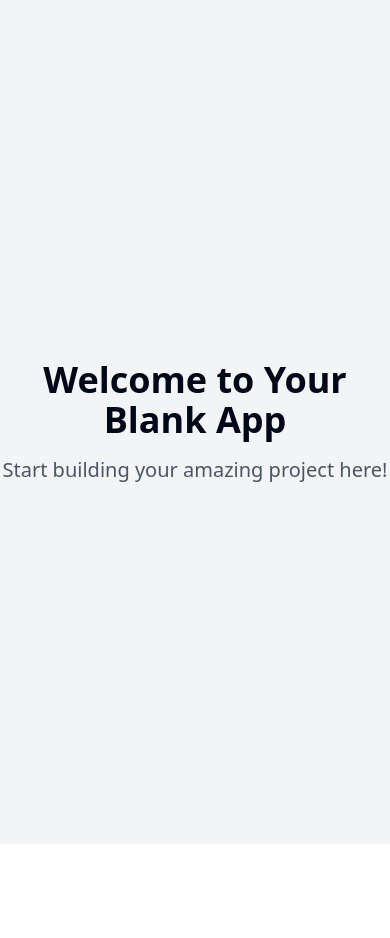
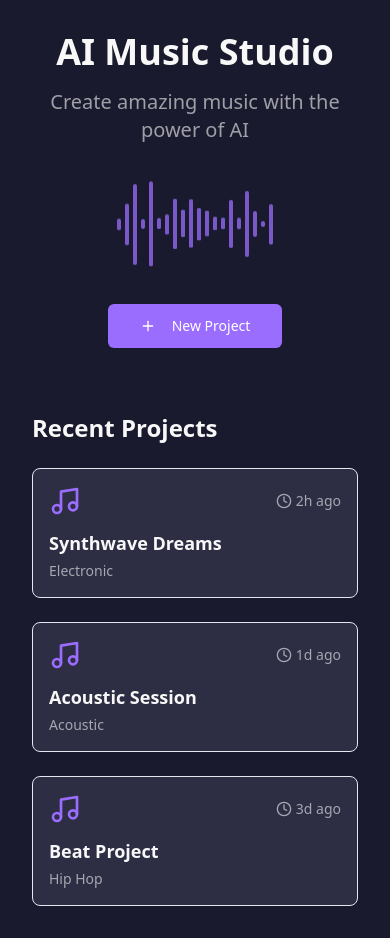
Before and after one commit to themalagasywizard/sound-sculptor-guide, a React (Vite) app: page / in a window 390 px wide. Before the commit the page ends 844 px from the top, so only its background shows below. Built offline with nearby package versions, Linux system fonts and the light colour scheme.

Commit message:
Add UI/UX Design Guide
Implement design objectives and key screens for the AI-Powered DAW MVP, focusing on simplifying complexity, highlighting AI features, and ensuring responsive design for various devices.
[skip gpt_engineer]

```diff
--- /dev/null
+++ b/src/components/ProjectCard.tsx
@@ -0,0 +1,32 @@
+import { Card } from "@/components/ui/card";
+import { Music, Clock } from "lucide-react";
+
+interface ProjectCardProps {
+  name: string;
+  genre: string;
+  lastModified: string;
+  onClick: () => void;
+}
+
+const ProjectCard = ({ name, genre, lastModified, onClick }: ProjectCardProps) => {
+  return (
+    <Card
+      className="p-4 bg-daw-secondary hover:bg-opacity-80 transition-all cursor-pointer group"
+      onClick={onClick}
+    >
+      <div className="flex items-center justify-between mb-3">
+        <Music className="w-8 h-8 text-daw-accent" />
+        <div className="flex items-center text-sm text-daw-text/60">
+          <Clock className="w-4 h-4 mr-1" />
+          {lastModified}
+        </div>
+      </div>
+      <h3 className="text-lg font-semibold text-daw-text mb-1 group-hover:text-daw-accent transition-colors">
+        {name}
+      </h3>
+      <p className="text-sm text-daw-text/60">{genre}</p>
+    </Card>
+  );
+};
+
+export default ProjectCard;
--- /dev/null
+++ b/src/components/WaveformVisualizer.tsx
@@ -0,0 +1,20 @@
+import React from "react";
+
+const WaveformVisualizer = () => {
+  return (
+    <div className="flex items-center justify-center gap-1 h-24">
+      {[...Array(20)].map((_, i) => (
+        <div
+          key={i}
+          className="w-1 bg-daw-accent opacity-75 rounded-full animate-wave"
+          style={{
+            height: `${Math.random() * 100}%`,
+            animationDelay: `${i * 0.1}s`,
+          }}
+        />
+      ))}
+    </div>
+  );
+};
+
+export default WaveformVisualizer;
--- a/src/pages/Index.tsx
+++ b/src/pages/Index.tsx
@@ -1,11 +1,44 @@
-// Update this page (the content is just a fallback if you fail to update the page)
+import { Button } from "@/components/ui/button";
+import { Plus } from "lucide-react";
+import WaveformVisualizer from "@/components/WaveformVisualizer";
+import ProjectCard from "@/components/ProjectCard";
 
 const Index = () => {
+  const recentProjects = [
+    { name: "Synthwave Dreams", genre: "Electronic", lastModified: "2h ago" },
+    { name: "Acoustic Session", genre: "Acoustic", lastModified: "1d ago" },
+    { name: "Beat Project", genre: "Hip Hop", lastModified: "3d ago" },
+  ];
+
   return (
-    <div className="min-h-screen flex items-center justify-center bg-gray-100">
-      <div className="text-center">
-        <h1 className="text-4xl font-bold mb-4">Welcome to Your Blank App</h1>
-        <p className="text-xl text-gray-600">Start building your amazing project here!</p>
+    <div className="min-h-screen bg-daw-background text-daw-text p-8">
+      <div className="max-w-6xl mx-auto">
+        <div className="text-center mb-12">
+          <h1 className="text-4xl font-bold mb-4">AI Music Studio</h1>
+          <p className="text-xl text-daw-text/60 mb-8">
+            Create amazing music with the power of AI
+          </p>
+          <WaveformVisualizer />
+          <Button
+            className="mt-8 bg-daw-accent hover:bg-daw-accent/80 text-white"
+            size="lg"
+          >
+            <Plus className="mr-2 h-5 w-5" /> New Project
+          </Button>
+        </div>
+
+        <div className="mt-16">
+          <h2 className="text-2xl font-semibold mb-6">Recent Projects</h2>
+          <div className="grid grid-cols-1 md:grid-cols-2 lg:grid-cols-3 gap-6">
+            {recentProjects.map((project) => (
+              <ProjectCard
+                key={project.name}
+                {...project}
+                onClick={() => console.log("Opening project:", project.name)}
+              />
+            ))}
+          </div>
+        </div>
       </div>
     </div>
   );
--- a/tailwind.config.ts
+++ b/tailwind.config.ts
@@ -12,85 +12,88 @@ export default {
   theme: {
     container: {
       center: true,
-			padding: '2rem',
+      padding: "2rem",
       screens: {
-				'2xl': '1400px'
-			}
+        "2xl": "1400px",
+      },
     },
     extend: {
       colors: {
-				border: 'hsl(var(--border))',
-				input: 'hsl(var(--input))',
-				ring: 'hsl(var(--ring))',
-				background: 'hsl(var(--background))',
-				foreground: 'hsl(var(--foreground))',
+        border: "hsl(var(--border))",
+        input: "hsl(var(--input))",
+        ring: "hsl(var(--ring))",
+        background: "hsl(var(--background))",
+        foreground: "hsl(var(--foreground))",
+        daw: {
+          background: "#1A1A2E",
+          accent: "#9B6DFF",
+          secondary: "#2D2D44",
+          text: "#F8F8F8",
+        },
         primary: {
-					DEFAULT: 'hsl(var(--primary))',
-					foreground: 'hsl(var(--primary-foreground))'
+          DEFAULT: "hsl(var(--primary))",
+          foreground: "hsl(var(--primary-foreground))",
         },
         secondary: {
-					DEFAULT: 'hsl(var(--secondary))',
-					foreground: 'hsl(var(--secondary-foreground))'
+          DEFAULT: "hsl(var(--secondary))",
+          foreground: "hsl(var(--secondary-foreground))",
         },
         destructive: {
-					DEFAULT: 'hsl(var(--destructive))',
-					foreground: 'hsl(var(--destructive-foreground))'
+          DEFAULT: "hsl(var(--destructive))",
+          foreground: "hsl(var(--destructive-foreground))",
         },
         muted: {
-					DEFAULT: 'hsl(var(--muted))',
-					foreground: 'hsl(var(--muted-foreground))'
+          DEFAULT: "hsl(var(--muted))",
+          foreground: "hsl(var(--muted-foreground))",
         },
         accent: {
-					DEFAULT: 'hsl(var(--accent))',
-					foreground: 'hsl(var(--accent-foreground))'
+          DEFAULT: "hsl(var(--accent))",
+          foreground: "hsl(var(--accent-foreground))",
         },
         popover: {
-					DEFAULT: 'hsl(var(--popover))',
-					foreground: 'hsl(var(--popover-foreground))'
+          DEFAULT: "hsl(var(--popover))",
+          foreground: "hsl(var(--popover-foreground))",
         },
         card: {
-					DEFAULT: 'hsl(var(--card))',
-					foreground: 'hsl(var(--card-foreground))'
+          DEFAULT: "hsl(var(--card))",
+          foreground: "hsl(var(--card-foreground))",
         },
         sidebar: {
-					DEFAULT: 'hsl(var(--sidebar-background))',
-					foreground: 'hsl(var(--sidebar-foreground))',
-					primary: 'hsl(var(--sidebar-primary))',
-					'primary-foreground': 'hsl(var(--sidebar-primary-foreground))',
-					accent: 'hsl(var(--sidebar-accent))',
-					'accent-foreground': 'hsl(var(--sidebar-accent-foreground))',
-					border: 'hsl(var(--sidebar-border))',
-					ring: 'hsl(var(--sidebar-ring))'
-				}
+          DEFAULT: "hsl(var(--sidebar-background))",
+          foreground: "hsl(var(--sidebar-foreground))",
+          primary: "hsl(var(--sidebar-primary))",
+          "primary-foreground": "hsl(var(--sidebar-primary-foreground))",
+          accent: "hsl(var(--sidebar-accent))",
+          "accent-foreground": "hsl(var(--sidebar-accent-foreground))",
+          border: "hsl(var(--sidebar-border))",
+          ring: "hsl(var(--sidebar-ring))",
+        },
       },
       borderRadius: {
-				lg: 'var(--radius)',
-				md: 'calc(var(--radius) - 2px)',
-				sm: 'calc(var(--radius) - 4px)'
+        lg: "var(--radius)",
+        md: "calc(var(--radius) - 2px)",
+        sm: "calc(var(--radius) - 4px)",
       },
       keyframes: {
-				'accordion-down': {
-					from: {
-						height: '0'
+        wave: {
+          "0%, 100%": { transform: "scaleY(0.5)" },
+          "50%": { transform: "scaleY(1)" },
         },
-					to: {
-						height: 'var(--radix-accordion-content-height)'
-					}
+        "accordion-down": {
+          from: { height: "0" },
+          to: { height: "var(--radix-accordion-content-height)" },
         },
-				'accordion-up': {
-					from: {
-						height: 'var(--radix-accordion-content-height)'
+        "accordion-up": {
+          from: { height: "var(--radix-accordion-content-height)" },
+          to: { height: "0" },
         },
-					to: {
-						height: '0'
-					}
-				}
       },
       animation: {
-				'accordion-down': 'accordion-down 0.2s ease-out',
-				'accordion-up': 'accordion-up 0.2s ease-out'
-			}
-		}
+        wave: "wave 1.5s ease-in-out infinite",
+        "accordion-down": "accordion-down 0.2s ease-out",
+        "accordion-up": "accordion-up 0.2s ease-out",
+      },
+    },
   },
   plugins: [require("tailwindcss-animate")],
 } satisfies Config;
```
Lines whose indentation alone changed are shown as unchanged.
